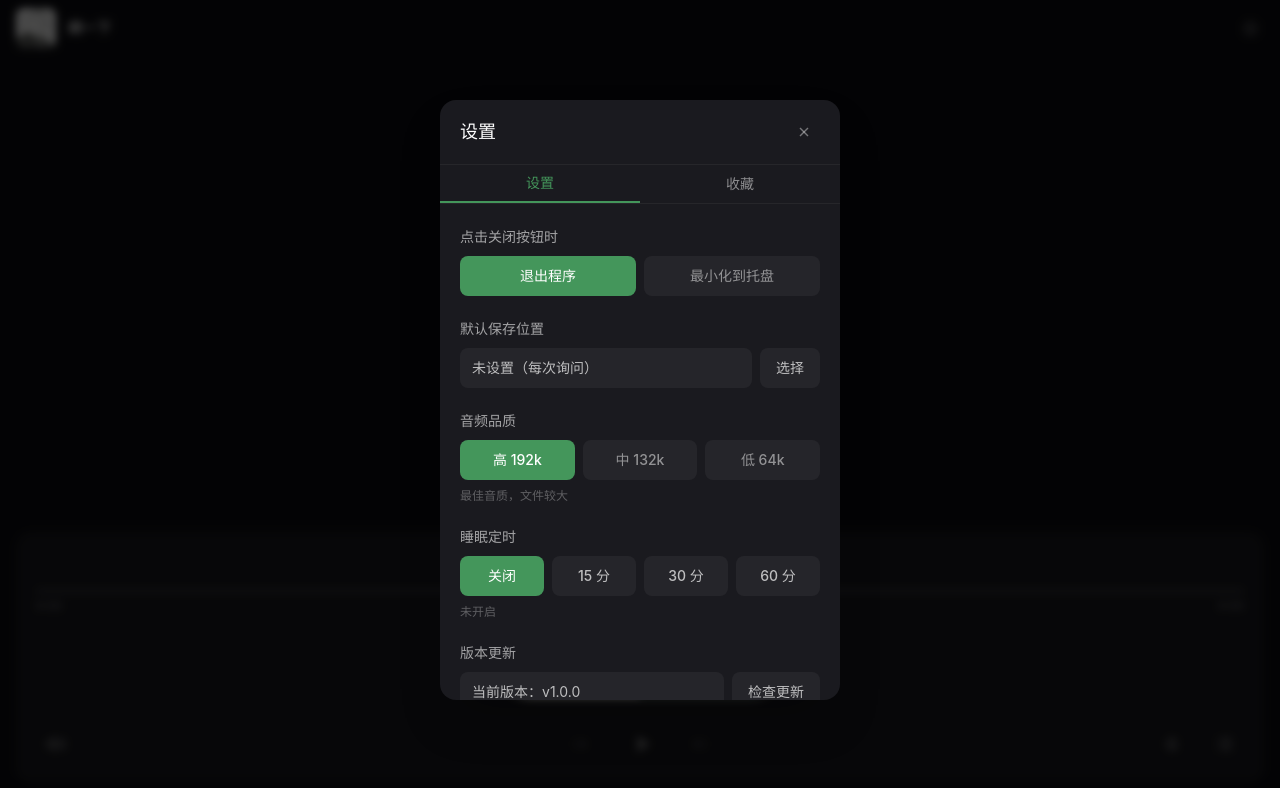
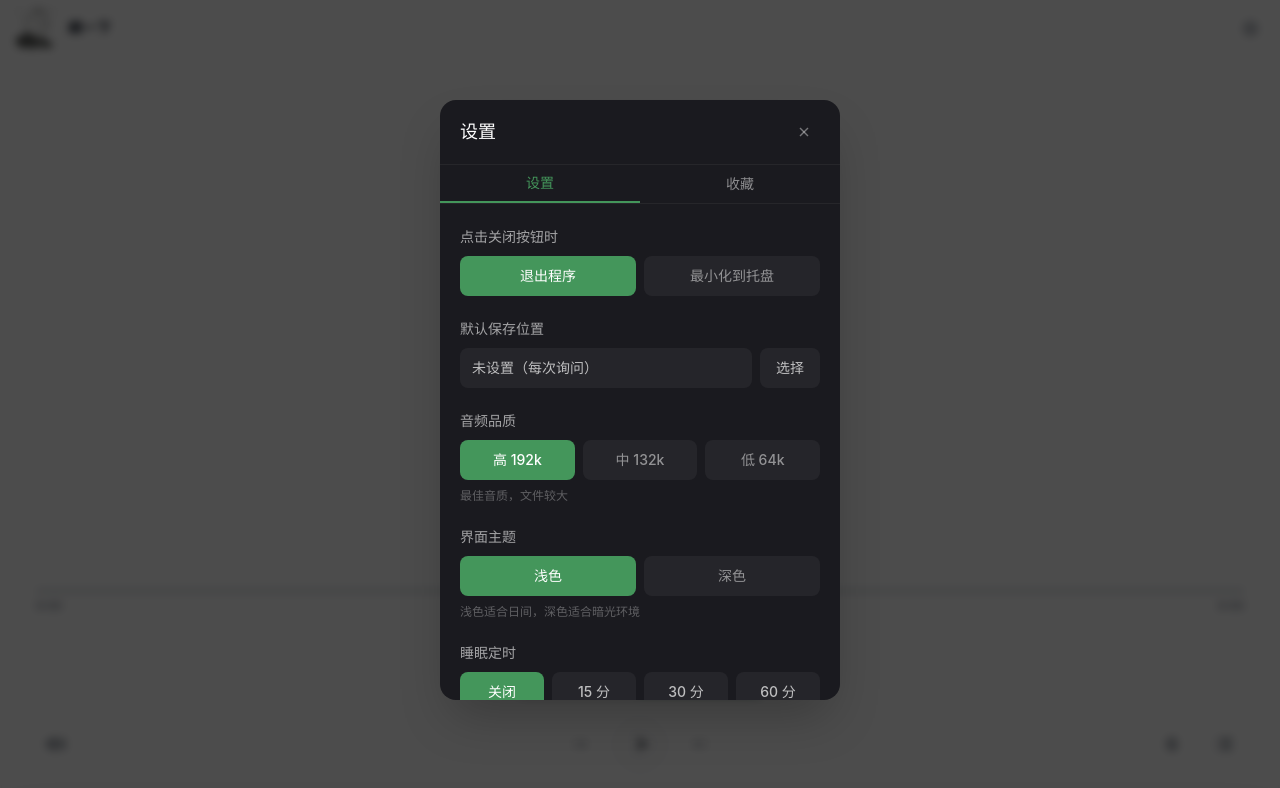
Before and after one commit to flystar233/Gang, a React (Vite) app: page / in a window 1280 px wide. Both pictures are taken after a click on the button 1250 px from the left and 28 px from the top of the page. Shown: the top 788 px of the page. Built offline with nearby package versions, Linux system fonts and the light colour scheme; what @capacitor/core would draw is missing.

Commit message:
update
增加主题设置

```diff
--- a/src/App.tsx
+++ b/src/App.tsx
@@ -15,6 +15,7 @@ function App() {
   const [isPlaylistOpen, setIsPlaylistOpen] = useState(false)
   const [isFavoritesOpen, setIsFavoritesOpen] = useState(false)
   const gangType = useSettingsStore((state) => state.gangType)
+  const theme = useSettingsStore((state) => state.theme)
   const setGangType = useSettingsStore((state) => state.setGangType)
   const closeAction = useSettingsStore((state) => state.closeAction)
   const isPlaying = usePlayerStore((state) => state.isPlaying)
@@ -46,7 +47,8 @@ function App() {
 
 
   return (
-    <div className="h-screen w-full flex flex-col bg-[#0d0d12]">
+    <div className={`h-screen w-full ${theme === 'light' ? 'bg-white text-gray-900' : 'bg-[#0d0d12] text-white'} flex items-center justify-center`}>
+      <div className={`h-full w-full overflow-hidden flex flex-col ${theme === 'light' ? 'bg-white' : 'bg-[#0d0d12]'}`}>
         <TitleBar />
 
         <div className="flex-1 overflow-hidden flex items-center justify-center">
@@ -147,6 +149,7 @@ function App() {
         <Settings />
         <Toast />
       </div>
+    </div>
   )
 }
 
--- a/src/components/PlayerControls.tsx
+++ b/src/components/PlayerControls.tsx
@@ -33,7 +33,7 @@ type GangType = 'dan' | 'dui'
 
 function PlayerControls({ onOpenPlaylist, gangType: _externalGangType, onGangTypeChange }: PlayerControlsProps) {
   const { isPlaying, togglePlay, next, prev, currentTime, duration, playlist, currentIndex, seek, gangDanKou, gangDuiKou, isLoading } = usePlayerStore()
-  const { volume, setVolume, playMode, cyclePlayMode, isMuted, toggleMute, gangType: _storeGangType, setGangType } = useSettingsStore()
+  const { volume, setVolume, playMode, cyclePlayMode, isMuted, toggleMute, gangType: _storeGangType, setGangType, theme } = useSettingsStore()
   const { isFavorite, toggleFavorite } = useFavoritesStore()
   const [isDragging, setIsDragging] = useState(false)
   const [dragProgress, setDragProgress] = useState(0)
@@ -179,18 +179,21 @@ function PlayerControls({ onOpenPlaylist, gangType: _externalGangType, onGangTyp
     }
   }, [])
 
-  const buttonBaseClass = "w-10 h-10 flex items-center justify-center rounded-lg text-white/50 hover:text-white/90 transition-all duration-200 active:scale-95"
+  const isLight = theme === 'light'
+  const buttonBaseClass = `w-10 h-10 flex items-center justify-center rounded-lg transition-all duration-200 active:scale-95 ${
+    isLight ? 'text-gray-700 hover:text-gray-950' : 'text-white/70 hover:text-white'
+  }`
 
   return (
-    <div className={`bg-white/5 rounded-2xl ${isAndroid ? 'p-6 space-y-5' : 'p-5 space-y-4'}`}>
-      <p className="text-sm text-white/80 text-center truncate px-2">
+    <div className={`${isLight ? 'bg-white' : 'bg-white/5'} rounded-2xl ${isAndroid ? 'p-6 space-y-5' : 'p-5 space-y-4'}`}>
+      <p className={`text-sm text-center truncate px-2 ${isLight ? 'text-gray-900' : 'text-white/90'}`}>
         {currentItem?.title || '暂无播放'}
       </p>
 
       <div className="space-y-1">
         <div
           ref={progressRef}
-          className="relative h-1.5 bg-white/10 rounded-full cursor-pointer group"
+          className={`relative h-1.5 rounded-full cursor-pointer group ${isLight ? 'bg-gray-200' : 'bg-white/10'}`}
           onMouseDown={handleMouseDown}
           onTouchStart={handleTouchStart}
         >
@@ -199,12 +202,15 @@ function PlayerControls({ onOpenPlaylist, gangType: _externalGangType, onGangTyp
             style={{ width: `${displayProgress}%` }}
           />
           <div
-            className={`absolute top-1/2 -translate-y-1/2 w-3.5 h-3.5 bg-white rounded-full shadow
+            className={`absolute top-1/2 -translate-y-1/2 w-3.5 h-3.5 rounded-full shadow
                         ${isDragging ? 'scale-110' : 'scale-0 group-hover:scale-100'} transition-transform`}
-            style={{ left: `calc(${displayProgress}% - 6px)` }}
+            style={{
+              left: `calc(${displayProgress}% - 6px)`,
+              backgroundColor: isLight ? '#1f2937' : '#ffffff'
+            }}
           />
         </div>
-        <div className="flex justify-between text-xs text-white/40">
+        <div className={`flex justify-between text-xs ${isLight ? 'text-gray-500' : 'text-white/50'}`}>
           <span>{formatTime(isDragging ? (dragProgress / 100) * duration : currentTime)}</span>
           <span>{formatTime(duration)}</span>
         </div>
@@ -214,16 +220,18 @@ function PlayerControls({ onOpenPlaylist, gangType: _externalGangType, onGangTyp
         <div
           ref={gangButtonRef}
           onClick={handleGangClick}
-          className={`group relative flex items-center py-4 rounded-full bg-white/5 border-[3px] border-white/40 overflow-hidden select-none transition-all duration-300 ${
+          className={`group relative flex items-center py-4 rounded-full overflow-hidden select-none transition-all duration-300 ${
+            isLight ? 'bg-gray-100 border-[3px] border-gray-200' : 'bg-white/5 border-[3px] border-white/20'
+          } ${
             isLoading ? 'opacity-50 cursor-not-allowed' : 'cursor-pointer'
-          } ${isWindows ? 'hover:bg-white/10 hover:border-white/60' : ''}`}
+          } ${isWindows ? (isLight ? 'hover:bg-gray-200 hover:border-gray-300' : 'hover:bg-white/10 hover:border-white/60') : ''}`}
           style={{ width: '280px' }}
         >
           {/* 左边背景 - 奶白色填满整个左边 */}
           <div className="absolute inset-y-0 left-0 w-1/2 bg-[#F0EDE5] rounded-l-full transition-all duration-300 group-hover:bg-[#F0EDE5]/95" />
 
           {/* 右边背景 - 主题色填满整个右边 */}
-          <div className={`absolute inset-y-0 right-0 w-1/2 bg-[#44965B]/40 rounded-r-full transition-all duration-300 ${isWindows ? 'group-hover:bg-[#44965B]/50' : ''}`} />
+          <div className={`absolute inset-y-0 right-0 w-1/2 bg-[#44965B]/30 rounded-r-full transition-all duration-300 ${isWindows ? 'group-hover:bg-[#44965B]/40' : ''}`} />
 
           {/* 右边斜线纹理 - 45度斜线 */}
           <div
@@ -235,11 +243,11 @@ function PlayerControls({ onOpenPlaylist, gangType: _externalGangType, onGangTyp
 
           {/* 左边 - 单口图标 */}
           <div
-            className="relative z-10 w-1/2 flex items-center justify-center h-full transition-all duration-300"
+              className="relative z-10 w-1/2 flex items-center justify-center h-full transition-all duration-300"
           >
             <GangTypeIcon
               type="dan"
-              className={`w-6 h-6 text-gray-900 select-none transition-all duration-300 ${
+              className={`w-6 h-6 select-none transition-all duration-300 ${isLight ? 'text-gray-900' : 'text-white'} ${
                 isWindows ? 'opacity-0 group-hover:opacity-100' : 'opacity-100'
               }`}
             />
@@ -248,20 +256,20 @@ function PlayerControls({ onOpenPlaylist, gangType: _externalGangType, onGangTyp
           {/* 中间分割线 - 真实胶囊分割效果 */}
           <div className="pointer-events-none absolute inset-y-0 left-1/2 -translate-x-1/2 z-30">
             {/* 主分割线 - 深色细线，模拟胶囊中间的凹槽 */}
-            <div className="absolute inset-y-0 left-0 w-[1px] bg-gray-500/50" />
+            <div className="absolute inset-y-0 left-0 w-[1px] bg-gray-400/60" />
             {/* 左侧内阴影 - 营造左侧凹陷感 */}
-            <div className="absolute inset-y-0 left-0 w-[2px] bg-gradient-to-r from-black/15 to-transparent" />
+            <div className="absolute inset-y-0 left-0 w-[2px] bg-gradient-to-r from-black/10 to-transparent" />
             {/* 右侧内高光 - 营造右侧凸起感 */}
-            <div className="absolute inset-y-0 right-0 w-[2px] bg-gradient-to-l from-white/25 to-transparent" />
+            <div className="absolute inset-y-0 right-0 w-[2px] bg-gradient-to-l from-white/60 to-transparent" />
           </div>
 
           {/* 右边 - 对口图标 */}
           <div
-            className="relative z-10 w-1/2 flex items-center justify-center h-full transition-all duration-300"
+              className="relative z-10 w-1/2 flex items-center justify-center h-full transition-all duration-300"
           >
             <GangTypeIcon
               type="dui"
-              className={`w-6 h-6 text-white select-none transition-all duration-300 ${
+              className={`w-6 h-6 select-none transition-all duration-300 ${isLight ? 'text-gray-900' : 'text-white'} ${
                 isWindows ? 'opacity-0 group-hover:opacity-100' : 'opacity-100'
               }`}
             />
@@ -329,7 +337,7 @@ function PlayerControls({ onOpenPlaylist, gangType: _externalGangType, onGangTyp
                 >
                   <div
                     ref={volumeRef}
-                    className="relative h-16 w-1.5 bg-white/10 rounded-full cursor-pointer"
+                    className={`relative h-16 w-1.5 rounded-full cursor-pointer ${isLight ? 'bg-gray-200' : 'bg-white/10'}`}
                     onMouseDown={(e) => {
                       e.stopPropagation()
                       e.preventDefault()
@@ -360,7 +368,7 @@ function PlayerControls({ onOpenPlaylist, gangType: _externalGangType, onGangTyp
                   disabled={!currentItem}
                   className={`${buttonBaseClass} ${
                     isCurrentFavorite
-                      ? 'text-red-500 hover:text-red-400 drop-shadow-[0_0_4px_rgba(239,68,68,0.5)]'
+                      ? 'text-red-500 hover:text-red-400 drop-shadow-[0_0_4px_rgba(239,68,68,0.35)]'
                       : ''
                   } disabled:opacity-30 disabled:cursor-not-allowed transition-all duration-200`}
                   title={isCurrentFavorite ? '取消收藏' : '收藏'}
@@ -399,17 +407,18 @@ function PlayerControls({ onOpenPlaylist, gangType: _externalGangType, onGangTyp
           <button
             onClick={togglePlay}
             disabled={playlist.length === 0}
-            className="w-14 h-14 flex items-center justify-center rounded-lg
+            className={`w-14 h-14 flex items-center justify-center rounded-full border
                        disabled:opacity-40 disabled:cursor-not-allowed
-                       active:scale-95 transition-all duration-200"
+                       active:scale-95 transition-all duration-200 shadow-sm
+                       ${isLight ? 'bg-gray-100 border-gray-200' : 'bg-white/10 border-white/20'}`}
           >
             {isPlaying ? (
-              <svg width="28" height="28" viewBox="0 0 24 24" fill="currentColor" className="text-white/90 pointer-events-none">
+              <svg width="28" height="28" viewBox="0 0 24 24" fill="currentColor" className={`${isLight ? 'text-gray-900' : 'text-white'} pointer-events-none`}>
                 <rect x="6" y="4" width="4" height="16" rx="1" />
                 <rect x="14" y="4" width="4" height="16" rx="1" />
               </svg>
             ) : (
-              <svg width="28" height="28" viewBox="0 0 24 24" fill="currentColor" className="text-white/90 ml-1 pointer-events-none">
+              <svg width="28" height="28" viewBox="0 0 24 24" fill="currentColor" className={`${isLight ? 'text-gray-900' : 'text-white'} ml-1 pointer-events-none`}>
                 <path d="M8 5v14l11-7L8 5z" />
               </svg>
             )}
--- a/src/components/Settings.tsx
+++ b/src/components/Settings.tsx
@@ -21,6 +21,8 @@ function Settings() {
     setAudioQuality,
     sleepTimerDeadline,
     setSleepTimer,
+    theme,
+    setTheme,
   } = useSettingsStore()
   const { favorites, removeFavorite } = useFavoritesStore()
   const { playlist } = usePlayerStore()
@@ -264,6 +266,31 @@ function Settings() {
           </div>
 
           <div className="space-y-2">
+            <label className="text-sm text-white/60">界面主题</label>
+            <div className="flex gap-2">
+              <button
+                onClick={() => setTheme('light')}
+                className={`flex-1 py-2.5 rounded-lg text-sm font-medium transition-colors
+                           ${theme === 'light'
+                             ? 'bg-[#44965B] text-white'
+                             : 'bg-white/5 text-white/50 hover:bg-white/10'}`}
+              >
+                浅色
+              </button>
+              <button
+                onClick={() => setTheme('dark')}
+                className={`flex-1 py-2.5 rounded-lg text-sm font-medium transition-colors
+                           ${theme === 'dark'
+                             ? 'bg-[#44965B] text-white'
+                             : 'bg-white/5 text-white/50 hover:bg-white/10'}`}
+              >
+                深色
+              </button>
+            </div>
+            <p className="text-xs text-white/30">浅色适合日间，深色适合暗光环境</p>
+          </div>
+
+          <div className="space-y-2">
             <label className="text-sm text-white/60">睡眠定时</label>
             <div className="flex gap-2 flex-wrap">
               <button
--- a/src/components/TitleBar.tsx
+++ b/src/components/TitleBar.tsx
@@ -7,6 +7,7 @@ import logoImage from '@/assets/guodegang.svg'
 
 function TitleBar() {
   const { toggleSettings } = useSettingsStore()
+  const theme = useSettingsStore((state) => state.theme)
   const [showWaveform, setShowWaveform] = useState(false)
 
   const handleMinimize = () => {
@@ -26,7 +27,7 @@ function TitleBar() {
 
   return (
     <div
-      className={`${isAndroid ? 'h-10' : 'h-14'} flex items-center justify-between px-4`}
+      className={`${isAndroid ? 'h-10' : 'h-14'} flex items-center justify-between px-4 ${theme === 'light' ? 'text-gray-900' : 'text-white'}`}
       style={isTauri ? { WebkitAppRegion: 'drag' } as React.CSSProperties : undefined}
     >
       {/* Logo 和标题 - Android 平台不显示 */}
@@ -55,7 +56,7 @@ function TitleBar() {
                   className="w-full h-full object-cover rounded-lg hover:scale-110 transition-transform"
                 />
               </div>
-              <span className="text-sm font-semibold text-white/90 tracking-wide">纲一下</span>
+              <span className={`text-sm font-semibold tracking-wide ${theme === 'light' ? 'text-gray-900' : 'text-white/90'}`}>纲一下</span>
             </>
           )}
         </div>
@@ -73,9 +74,8 @@ function TitleBar() {
         {!isAndroid && (
           <button
             onClick={toggleSettings}
-            className="w-7 h-7 flex items-center justify-center rounded-lg
-                       text-white/40 hover:text-white/80 hover:bg-white/5
-                       transition-all duration-200"
+            className={`w-7 h-7 flex items-center justify-center rounded-lg transition-all duration-200
+                       ${theme === 'light' ? 'text-gray-500 hover:text-gray-800 hover:bg-gray-100' : 'text-white/40 hover:text-white/80 hover:bg-white/5'}`}
             title="设置"
           >
           <svg width="15" height="15" viewBox="0 0 24 24" fill="none" stroke="currentColor" strokeWidth="2">
@@ -89,9 +89,8 @@ function TitleBar() {
         {isTauri && !isAndroid && (
           <button
             onClick={handleMinimize}
-            className="w-7 h-7 flex items-center justify-center rounded-lg
-                       text-white/40 hover:text-white/80 hover:bg-white/5
-                       transition-all duration-200"
+            className={`w-7 h-7 flex items-center justify-center rounded-lg transition-all duration-200
+                       ${theme === 'light' ? 'text-gray-500 hover:text-gray-800 hover:bg-gray-100' : 'text-white/40 hover:text-white/80 hover:bg-white/5'}`}
             title="最小化"
           >
             <svg width="12" height="2" viewBox="0 0 12 2" fill="currentColor">
@@ -104,9 +103,8 @@ function TitleBar() {
         {isTauri && !isAndroid && (
           <button
             onClick={handleClose}
-            className="w-7 h-7 flex items-center justify-center rounded-lg
-                       text-white/40 hover:text-white hover:bg-red-500/80
-                       transition-all duration-200"
+            className={`w-7 h-7 flex items-center justify-center rounded-lg transition-all duration-200
+                       ${theme === 'light' ? 'text-gray-500 hover:text-white hover:bg-red-500/80' : 'text-white/40 hover:text-white hover:bg-red-500/80'}`}
             title="关闭"
           >
             <svg width="12" height="12" viewBox="0 0 12 12" fill="none" stroke="currentColor" strokeWidth="2" strokeLinecap="round">
--- a/src/index.css
+++ b/src/index.css
@@ -24,8 +24,8 @@
 
 body {
   font-family: -apple-system, BlinkMacSystemFont, 'Segoe UI', Roboto, sans-serif;
-  background: #0d0d12;
-  color: #fff;
+  background: #ffffff;
+  color: #111111;
   overflow: hidden;
   user-select: none;
   -webkit-font-smoothing: antialiased;
--- a/src/store/player.ts
+++ b/src/store/player.ts
@@ -432,6 +432,13 @@ audio.addEventListener('pause', () => usePlayerStore.setState({ isPlaying: false
 audio.addEventListener('play', () => usePlayerStore.setState({ isPlaying: true }))
 
 audio.addEventListener('error', () => {
+  // 当播放列表为空或没有音频源时，忽略错误（例如清空播放列表时设置 src=''）
+  const { playlist } = usePlayerStore.getState()
+  if (!audio.src || playlist.length === 0) {
+    usePlayerStore.setState({ isPlaying: false, error: null })
+    return
+  }
+
   const error = audio.error
   let errorMessage = '播放出错'
 
--- a/src/store/settings.ts
+++ b/src/store/settings.ts
@@ -12,6 +12,8 @@ interface SettingsState {
   customKeywords: string[]
   // 播放模式
   playMode: PlayMode
+  // 主题
+  theme: 'light' | 'dark'
   // Gang 类型（单口/对口）
   gangType: GangType
   // 睡眠定时到期时间（时间戳，毫秒）
@@ -39,6 +41,7 @@ interface SettingsActions {
   addKeyword: (keyword: string) => void
   removeKeyword: (keyword: string) => void
   setPlayMode: (mode: PlayMode) => void
+  setTheme: (theme: 'light' | 'dark') => void
   setGangType: (type: GangType) => void
   setSleepTimer: (minutes: number | null) => void
   cyclePlayMode: () => void
@@ -61,6 +64,7 @@ export const useSettingsStore = create<SettingsState & SettingsActions>()(
     (set, get) => ({
       customKeywords: [],
       playMode: 'auto',
+      theme: 'light',
       gangType: 'dan',
       sleepTimerDeadline: null,
       volume: 0.8,
@@ -87,6 +91,7 @@ export const useSettingsStore = create<SettingsState & SettingsActions>()(
       },
 
       setPlayMode: (mode) => set({ playMode: mode }),
+      setTheme: (theme) => set({ theme }),
       setGangType: (type) => set({ gangType: type }),
       setSleepTimer: (minutes) => {
         if (minutes === null) {
@@ -155,6 +160,7 @@ export const useSettingsStore = create<SettingsState & SettingsActions>()(
       partialize: (state) => ({
         customKeywords: state.customKeywords,
         playMode: state.playMode,
+        theme: state.theme,
         gangType: state.gangType,
         sleepTimerDeadline: state.sleepTimerDeadline,
         volume: state.volume,
```
Lines whose indentation alone changed are shown as unchanged.
